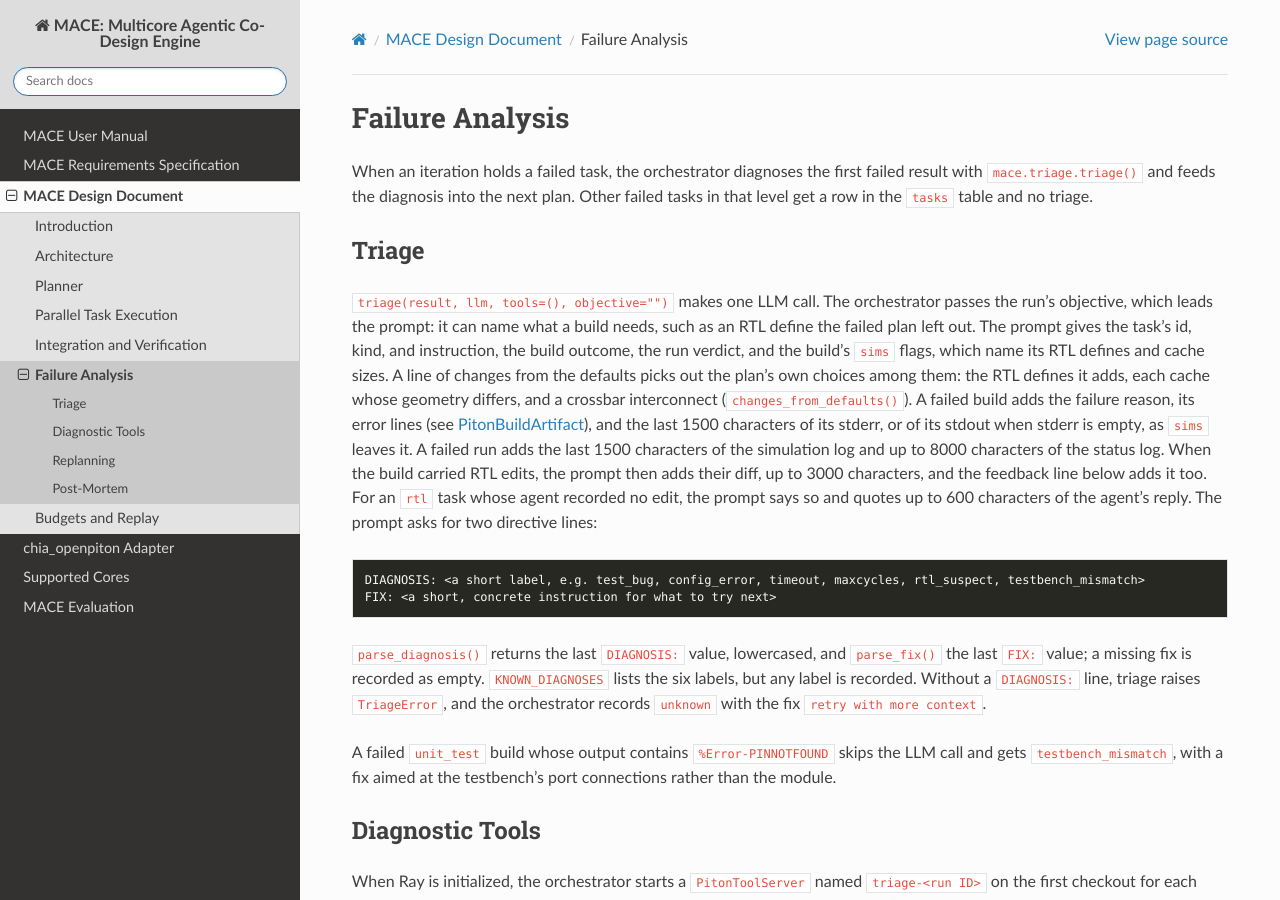
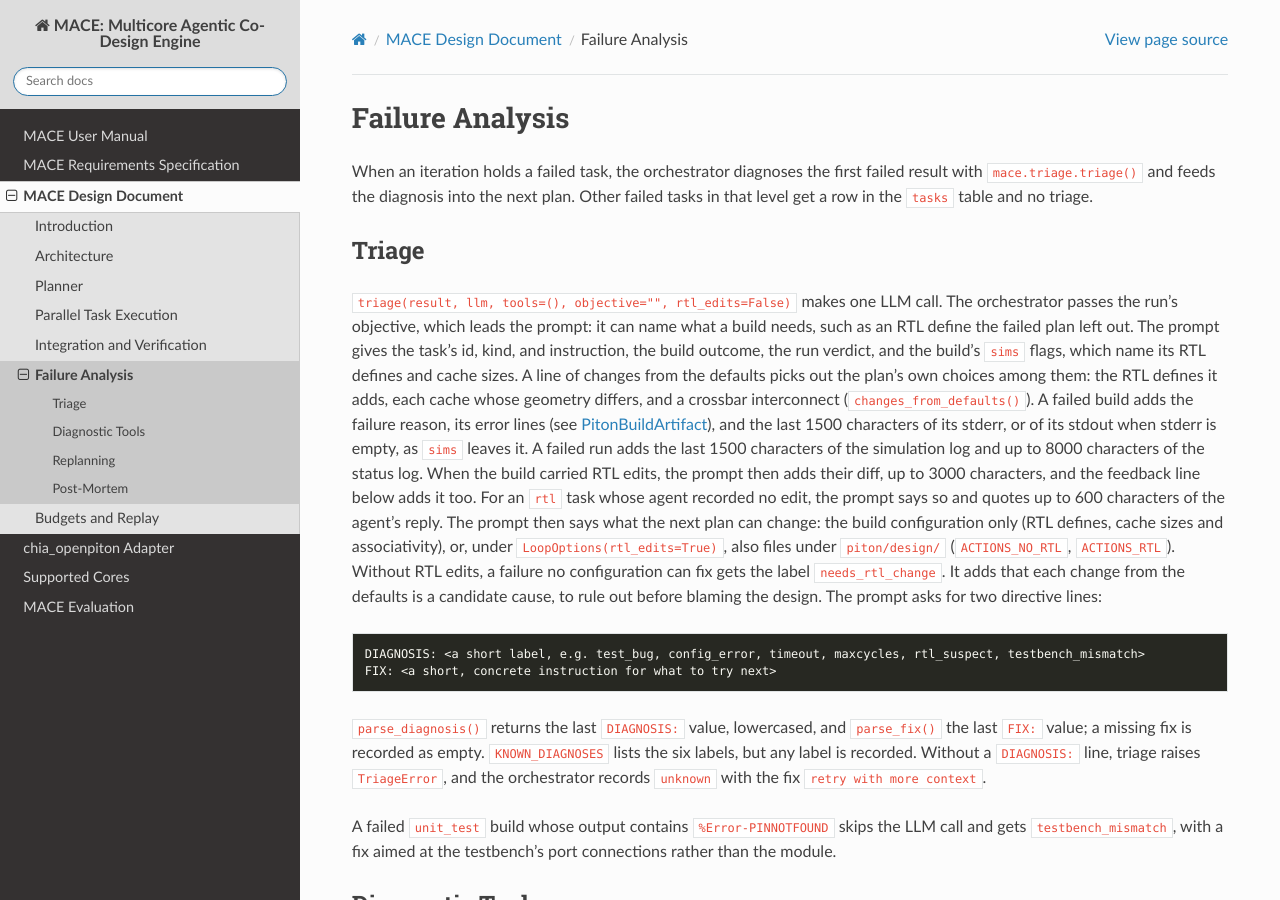
Before and after one commit to ranaumarnadeem/MACE, a Sphinx documentation site: the page built from docs/03_mace_design/failure_analysis.md, in a window 1280 px wide and 900 px high. Built offline with Sphinx 7.4.7 and the Read the Docs theme 3.1.0, drawn with Linux system fonts in a browser that asks for light colours.

Commit message:
docs: what the planner and triage are told a plan can change

````diff
--- a/docs/03_mace_design/failure_analysis.md
+++ b/docs/03_mace_design/failure_analysis.md
@@ -7,7 +7,7 @@ Other failed tasks in that level get a row in the `tasks` table and no triage.
 
 ## Triage
 
-`triage(result, llm, tools=(), objective="")` makes one LLM call.
+`triage(result, llm, tools=(), objective="", rtl_edits=False)` makes one LLM call.
 The orchestrator passes the run's objective, which leads the prompt: it can name what a build needs, such as an RTL define the failed plan left out.
 The prompt gives the task's id, kind, and instruction, the build outcome, the run verdict, and the build's `sims` flags, which name its RTL defines and cache sizes.
 A line of changes from the defaults picks out the plan's own choices among them: the RTL defines it adds, each cache whose geometry differs, and a crossbar interconnect (`changes_from_defaults()`).
@@ -15,6 +15,9 @@ A failed build adds the failure reason, its error lines (see [PitonBuildArtifact
 A failed run adds the last 1500 characters of the simulation log and up to 8000 characters of the status log.
 When the build carried RTL edits, the prompt then adds their diff, up to 3000 characters, and the feedback line below adds it too.
 For an `rtl` task whose agent recorded no edit, the prompt says so and quotes up to 600 characters of the agent's reply.
+The prompt then says what the next plan can change: the build configuration only (RTL defines, cache sizes and associativity), or, under `LoopOptions(rtl_edits=True)`, also files under `piton/design/` (`ACTIONS_NO_RTL`, `ACTIONS_RTL`).
+Without RTL edits, a failure no configuration can fix gets the label `needs_rtl_change`.
+It adds that each change from the defaults is a candidate cause, to rule out before blaming the design.
 The prompt asks for two directive lines:
 
 ```text
````
Also changed, not shown: docs/03_mace_design/planner.md (+3 -1 lines).
